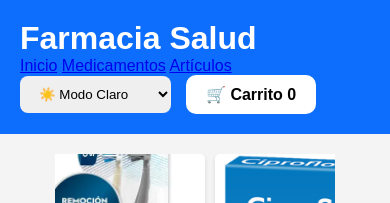
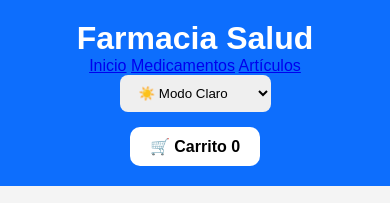
Before and after one commit to Dlazaroh/farmacia-salud, a plain HTML site: page index.html in a window 390 px wide. Shown: the top 203 px of the page. Drawn offline with nearby package versions, Linux system fonts and the light colour scheme; files that its build step writes are made by us from their sources.

Commit message:
estilos responsivos

```diff
--- a/scss/estilos.scss
+++ b/scss/estilos.scss
@@ -8,26 +8,32 @@ $colorPrincipal:#0d6efd;
 $colorSecundario:#f4f4f4;
 $colorOscuro:#1e1e1e;
 $textoOscuro:white;
+
 body{
     background:$colorSecundario;
     color:black;
     transition:.4s;
 }
+
 header{
     background:$colorPrincipal;
     color:white;
     padding:20px;
 
     display:flex;
+    flex-direction:column;
     justify-content:space-between;
     align-items:center;
     flex-wrap:wrap;
 }
+
 .acciones{
     display:flex;
+    flex-direction:column;
     gap:15px;
     align-items:center;
 }
+
 #temaSelect{
     padding:10px 15px;
     border:none;
```
